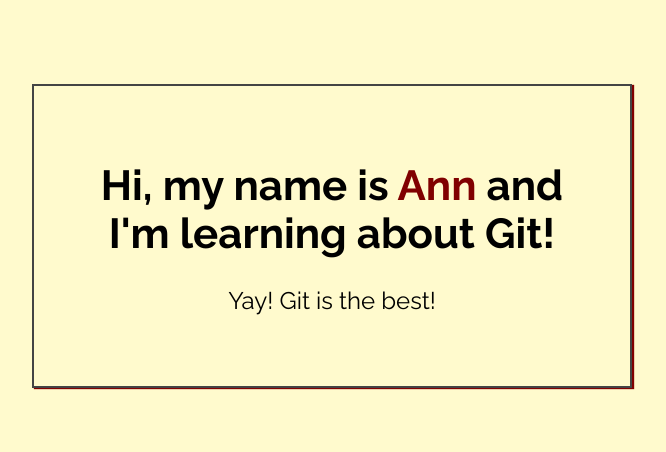
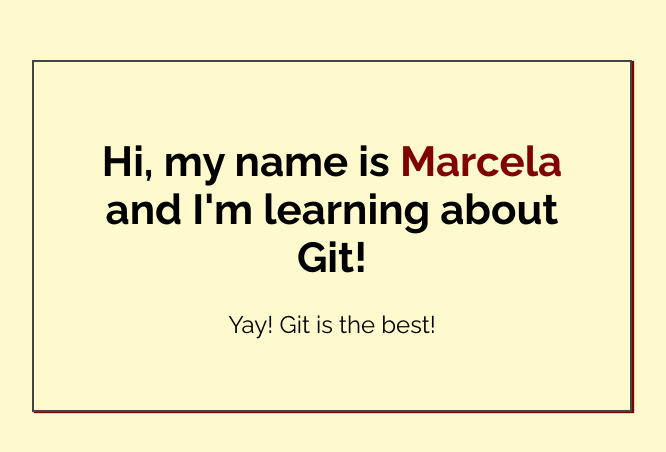
Before and after one commit to marcelap99/my-first-repo-skillcrush, a plain HTML site: page index.html in a window 1280 px wide. Shown: the part 164-616 px from the top of the page, without its empty margins (308-974 px from the left). Drawn offline with Linux system fonts and the light colour scheme.

Commit message:
added my name to index.html

```diff
--- a/index.html
+++ b/index.html
@@ -14,7 +14,7 @@
 <body>
 
     <div class="greeting">
-        <h1>Hi, my name is <span class="highlight">Ann</span> and I'm learning about Git! </h1>
+        <h1>Hi, my name is <span class="highlight">Marcela</span> and I'm learning about Git! </h1>
 
         <p>Yay! Git is the best!</p>
     </div>
```
